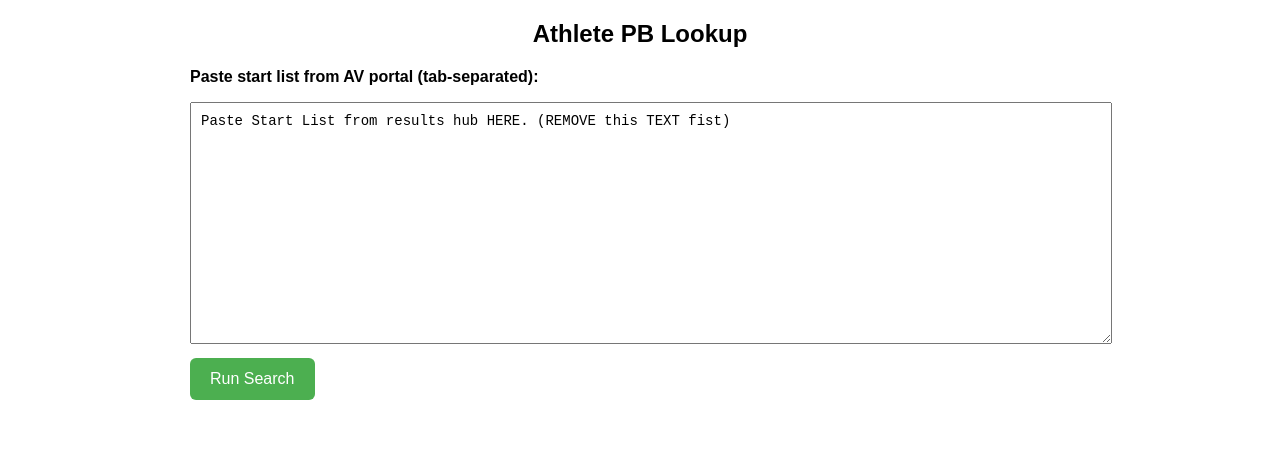
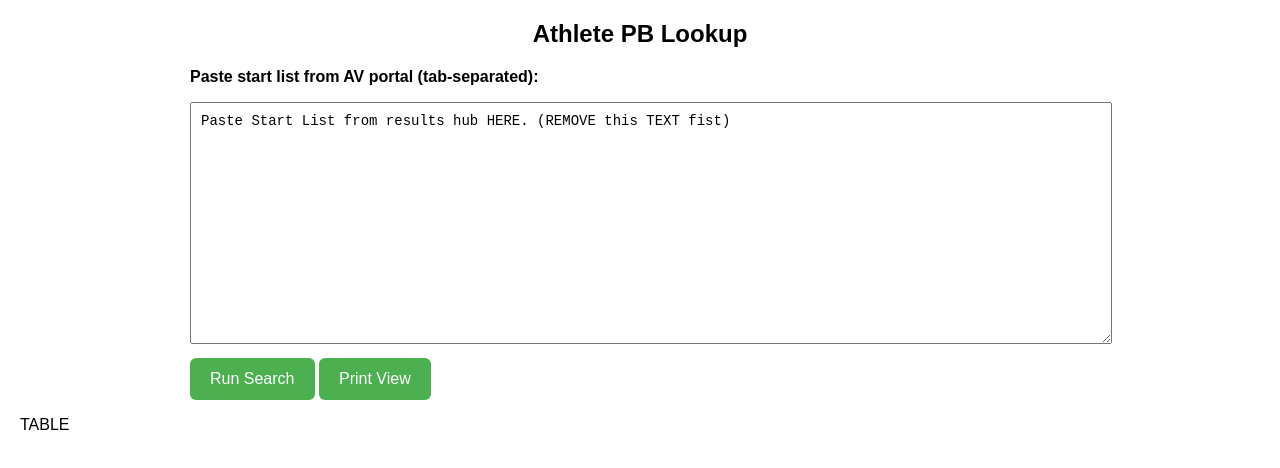
Before and after one commit to RandomAthleticsGuy/Start-List-PBs-for-Results-Hub, a plain HTML site: page index.html in a window 1280 px wide. Drawn offline with Linux system fonts and the light colour scheme.

Commit message:
Update index.html

```diff
--- a/index.html
+++ b/index.html
@@ -74,19 +74,21 @@ button:hover {
 
 <body>
 
-<h2 style="text-align:center;">Athlete PB Lookup</h2>
+
 
 <div id="controls">
+    <h2 style="text-align:center;">Athlete PB Lookup</h2>
     <p><b>Paste start list from AV portal (tab-separated):</b></p>
 
     <textarea id="startList">Paste Start List from results hub HERE. (REMOVE this TEXT fist)</textarea>
 
     <br>
     <button onclick="run()">Run Search</button>
+<button onclick="document.getElementById('controls').style.display='none'">Print View</button>
     <p id="status"></p>
 </div>
 
-<div id="output"></div>
+<div onclick="document.getElementById('controls').style.display='block'" id="output">TABLE</div>
 
 <script>
 // ========================
```
